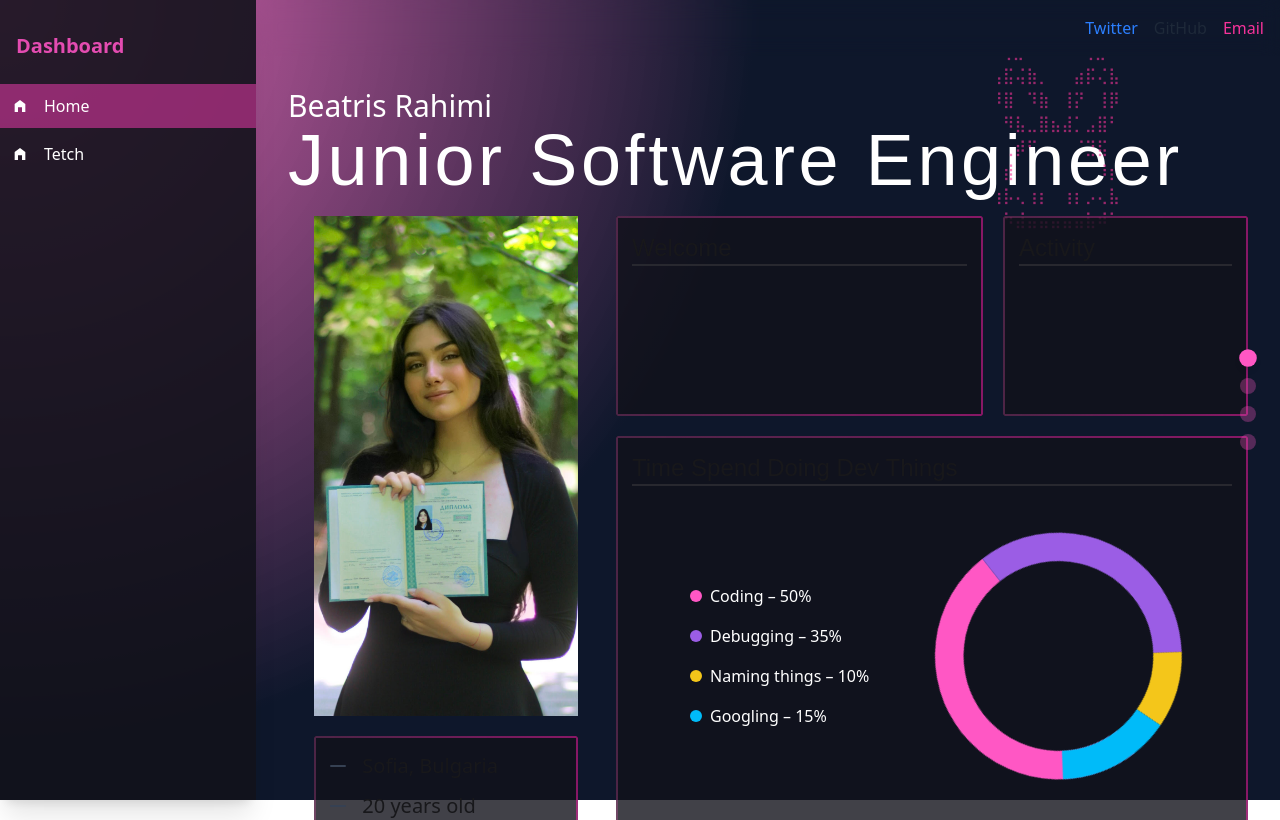
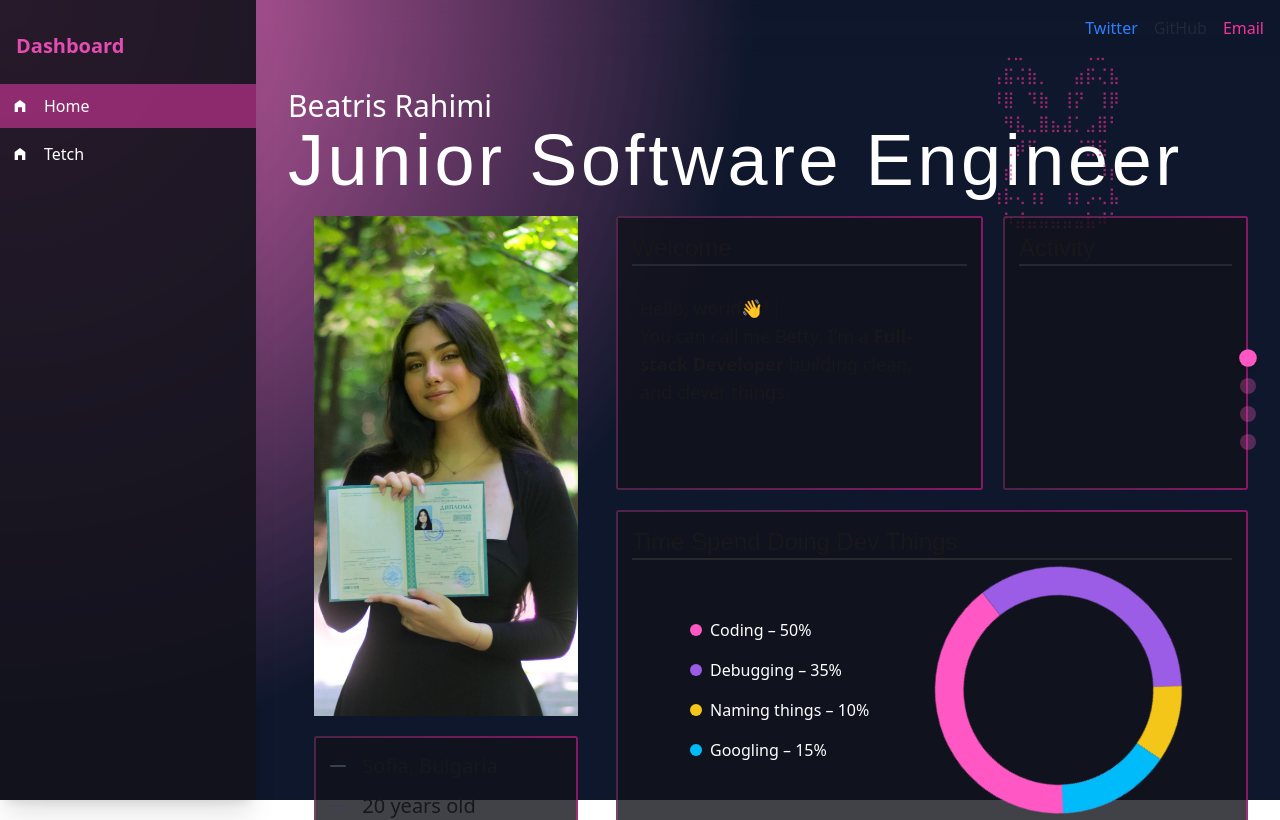
Before and after one commit to BeatrisRah/Portfolio, a React (Vite) app: page / in a window 1280 px wide. Shown: the top 820 px of the page. Built offline with nearby package versions, Linux system fonts and the light colour scheme; a web font is replaced by a local one.

Commit message:
Hero heather

```diff
--- a/package.json
+++ b/package.json
@@ -16,6 +16,7 @@
     "react-dom": "^19.0.0",
     "react-icons": "^5.5.0",
     "react-scroll": "^1.9.3",
+    "react-simple-typewriter": "^5.0.1",
     "tailwindcss": "^4.1.3"
   },
   "devDependencies": {
--- a/src/components/Box.jsx
+++ b/src/components/Box.jsx
@@ -5,7 +5,7 @@ export default function Box({ children, headther = null, className = "" }) {
             className={`glow-border bg-[#12121b]/80 z-0 relative p-4 ${className}`} >
 
             {headther && (
-                <div className={`border-b-2 border-[#28282F] mb-10 w-full text-${headther.textPosition}`} >
+                <div className={`border-b-2 border-[#28282F] mb-${headther.marginB} w-full text-${headther.textPosition}`} >
                     <h1 className="jersay text-2xl">{headther.title}</h1>
                 </div>
             )}
--- a/src/sections/home/Home.jsx
+++ b/src/sections/home/Home.jsx
@@ -1,6 +1,7 @@
 import { Element } from "react-scroll";
 import Box from "../../components/Box";
 import DonutChart from "./DonutChart";
+import { Typewriter } from "react-simple-typewriter";
 
 export default function Home() {
 
@@ -46,9 +47,18 @@ export default function Home() {
                 <div className="flex flex-wrap gap-5 w-2/3">
                     <div className="flex gap-5 w-full">
                         <Box
-                            headther={{ textPosition: 'center', title: 'Welcome' }}
+                            headther={{ textPosition: 'center', title: 'Welcome' , marginB:'5' }}
                             className="w-3/5"
-                        />
+                        >
+                            <p
+                            className="w-11/12 p-2 text-lg"
+                            >
+                            <Typewriter
+                            words={['Hello, world👋!']}
+                            cursor={true}
+                            loop={3}
+                            /> <br/> You can call me Betty, I'm a <b>Full-stack Developer</b> building clean, and clever things.</p>
+                        </Box>
 
                         <Box
                             headther={{ textPosition: 'center', title: 'Activity' }}
@@ -57,7 +67,7 @@ export default function Home() {
                     </div>
 
                     <Box
-                        headther={{ textPosition: 'start', title: 'Time Spend Doing Dev Things' }}
+                        headther={{ textPosition: 'start', title: 'Time Spend Doing Dev Things', marginB:'10' }}
                         className="w-full"
                     >
                         <DonutChart className="w-10/12 mx-auto" />
```
Also changed, not shown: 1 other file (tests, documents, lock files or other folders).
